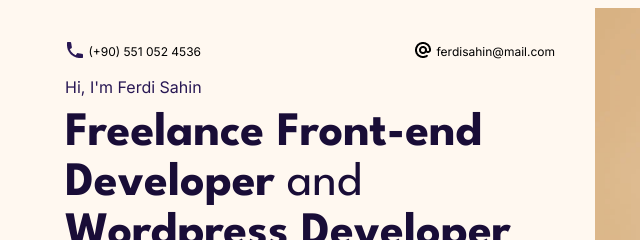
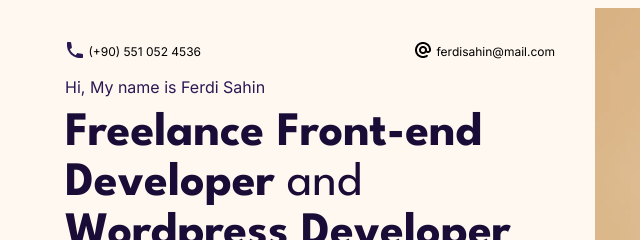
Before and after one commit to maathangi95/personal-website-template, a plain HTML site: page src/index.html in a window 1280 px wide. Shown: the top 240 px of the page, 65-705 px from the left. Drawn offline with Linux system fonts and the light colour scheme.

Commit message:
update index.html

```diff
--- a/src/index.html
+++ b/src/index.html
@@ -31,7 +31,7 @@
 
             <!--NAME-->
             <div class="name">
-                Hi, I'm Ferdi Sahin
+                Hi, My name is Ferdi Sahin
             </div>
 
             <h1>
```
